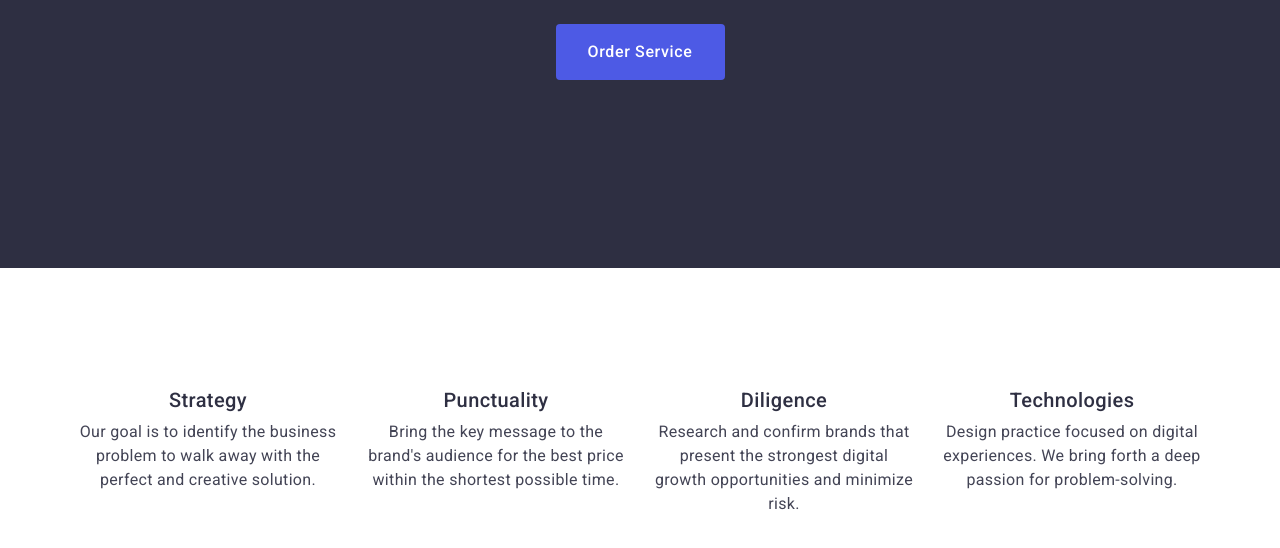
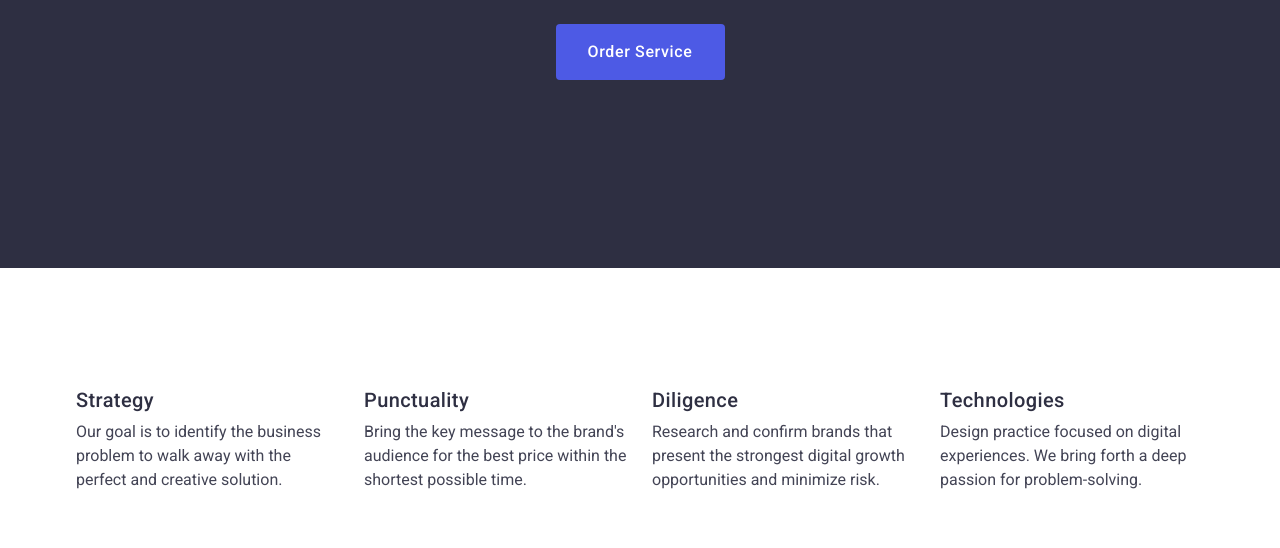
Before and after one commit to Et2100/goit-markup-hw-03, a plain HTML site: page index.html in a window 1280 px wide. Shown: the part 404-952 px from the top of the page. Drawn offline with nearby package versions, Linux system fonts and the light colour scheme.

Commit message:
valuse sction fixed

```diff
--- a/css/styles.css
+++ b/css/styles.css
@@ -259,11 +259,6 @@ nav ul li:focus {
     /* align-items: flex-start; */
     text-align: right;
 }
-.values-text {
-    text-align: ;
-    margin-left: auto;
-    margin-right: auto;
-}
 .visually-hidden {
     position: absolute;
     width: 1px;
@@ -286,6 +281,19 @@ nav ul li:focus {
     color: #2e2f42;
     text-align: center;
     margin-bottom: 8px;
+}
+.title-three-values {
+    font-weight: 500;
+    font-size: 20px;
+    line-height: 1.2;
+    letter-spacing: 0.02em;
+    background-color: inherit;
+    color: #2e2f42;
+    text-align: left;
+    margin-bottom: 8px;
+}
+.values-text{
+    text-align: left;
 }
 .our-team {
     background-color: #f4f4fd;
--- a/index.html
+++ b/index.html
@@ -55,7 +55,6 @@
         <button type="button" class="btn">Order Service</button>
     </div>
     </section>
-
     <section class="container section-two">
         <div class="container box-two">
 
@@ -63,27 +62,27 @@
         <ul class="values">
             <li class="values-li">
                 <div class="values-name-box">
-                <h3 class="title-three values-title">Strategy</h3>
-                <p class="text values-text">Our goal is to identify the business
+                <h3 class="title-three-values values-title">Strategy</h3>
+                <p class="values-text">Our goal is to identify the business
                     problem to walk away with the perfect and creative solution. </p>
                 </div>
             </li>
             <li class="values-li">
                 <div class="values-name-box">
-                <h3 class="title-three values-title">Punctuality</h3>
-                <p class="text values-text">Bring the key message to the brand's audience for the best price within the shortest possible time.</p>
+                <h3 class="title-three-values values-title">Punctuality</h3>
+                <p class="values-text">Bring the key message to the brand's audience for the best price within the shortest possible time.</p>
                 </div>
             </li>
             <li class="values-li">
                 <div class="values-name-box">
-                <h3 class="title-three values-title">Diligence</h3>
-                <p class="text values-text">Research and confirm brands that present the strongest digital growth opportunities and minimize risk.</p>
+                <h3 class="title-three-values values-title">Diligence</h3>
+                <p class="values-text">Research and confirm brands that present the strongest digital growth opportunities and minimize risk.</p>
                 </div>
             </li>
             <li class="values-li">
                 <div class="values-name-box">
-                <h3 class="title-three values-title">Technologies</h3>
-                <p class="text values-text">Design practice focused on digital experiences. We bring forth a deep passion for problem-solving.</p>
+                <h3 class="title-three-values values-title">Technologies</h3>
+                <p class="values-text">Design practice focused on digital experiences. We bring forth a deep passion for problem-solving.</p>
                 </div>
             </li>
         </ul>
```
